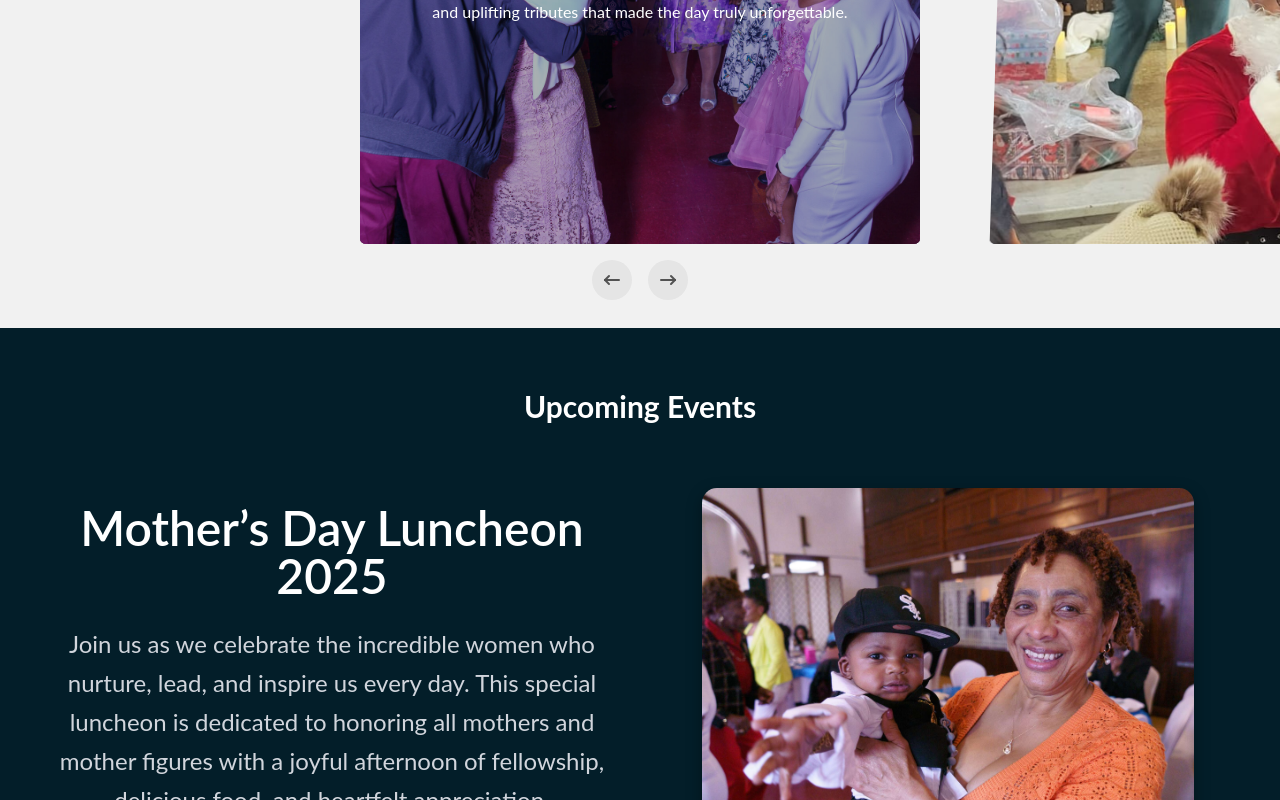
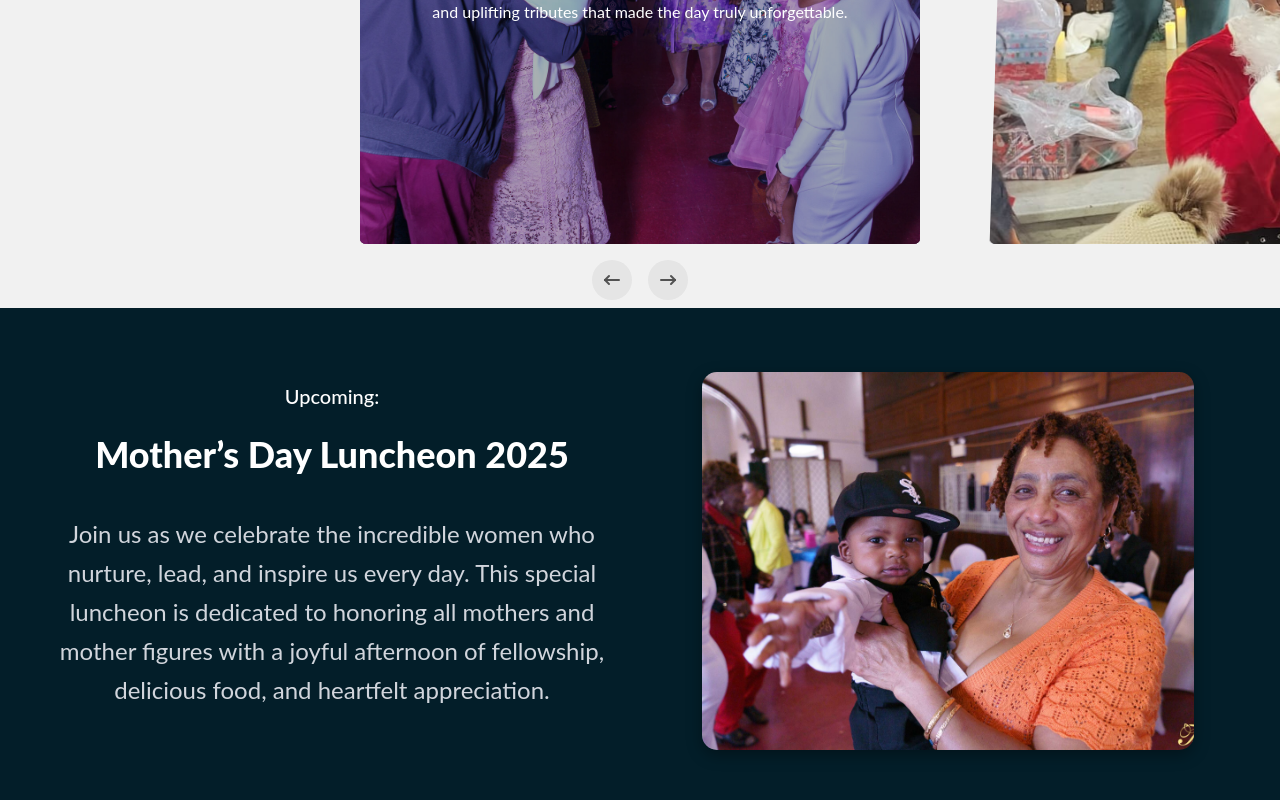
Before and after one commit to stthomasbushwick/sthomasapp, a React (Vite) app: page /events in a window 1280 px wide. Shown: the part 504-1304 px from the top of the page. Built offline with nearby package versions, Linux system fonts and the light colour scheme.

Commit message:
changed upcoming events layout

```diff
--- a/src/pages/Events.jsx
+++ b/src/pages/Events.jsx
@@ -53,12 +53,15 @@ const Events = () => {
         <Carousel slides={slides} onSlideClick={handleClick} />
       </div>
       <div className="bg-[#031E29]">
-        <h1 className="text-3xl text-center font-bold text-white pt-15 mt-5">
+        {/* <h1 className="text-3xl text-center font-bold text-white pt-15 mt-5">
           Upcoming Events
-        </h1>
+        </h1> */}
         <div className="text-white py-16 px-6 flex flex-col lg:flex-row items-center justify-center">
           <div className="flex-1 w-full text-center lg:text-center">
-            <h1 className="text-2xl md:text-5xl font-semibold mb-6">
+            <h1 className="text-xl text-center font-medium text-white font-light mb-6">
+              Upcoming:
+            </h1>
+            <h1 className="text-3xl md:text-4xl font-extrabold mb-10">
               Mother’s Day Luncheon 2025
             </h1>
             <p className="text-lg md:text-2xl leading-relaxed text-gray-300 mb-8 max-w-xl lg:text-center mx-auto">
```
